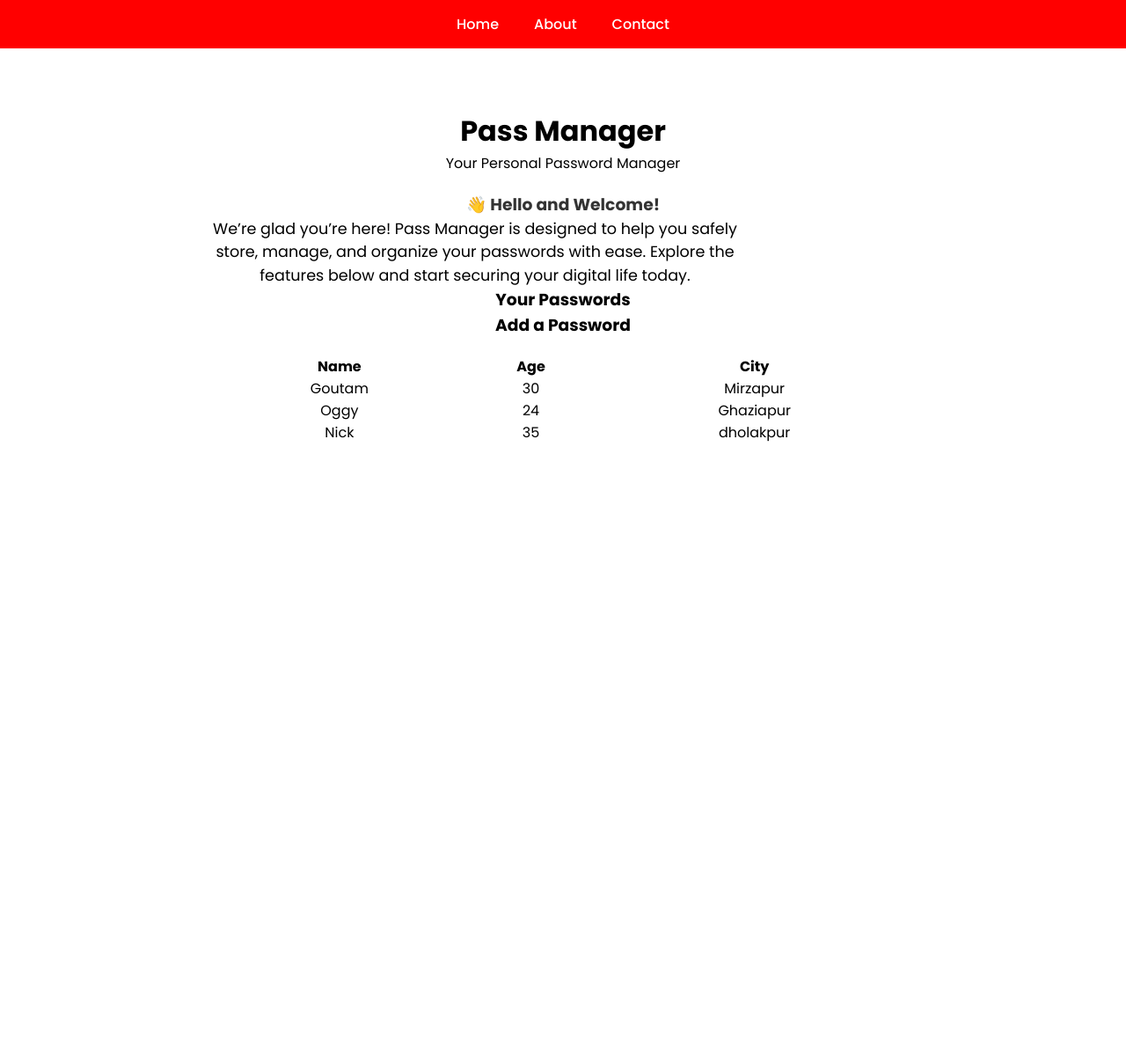
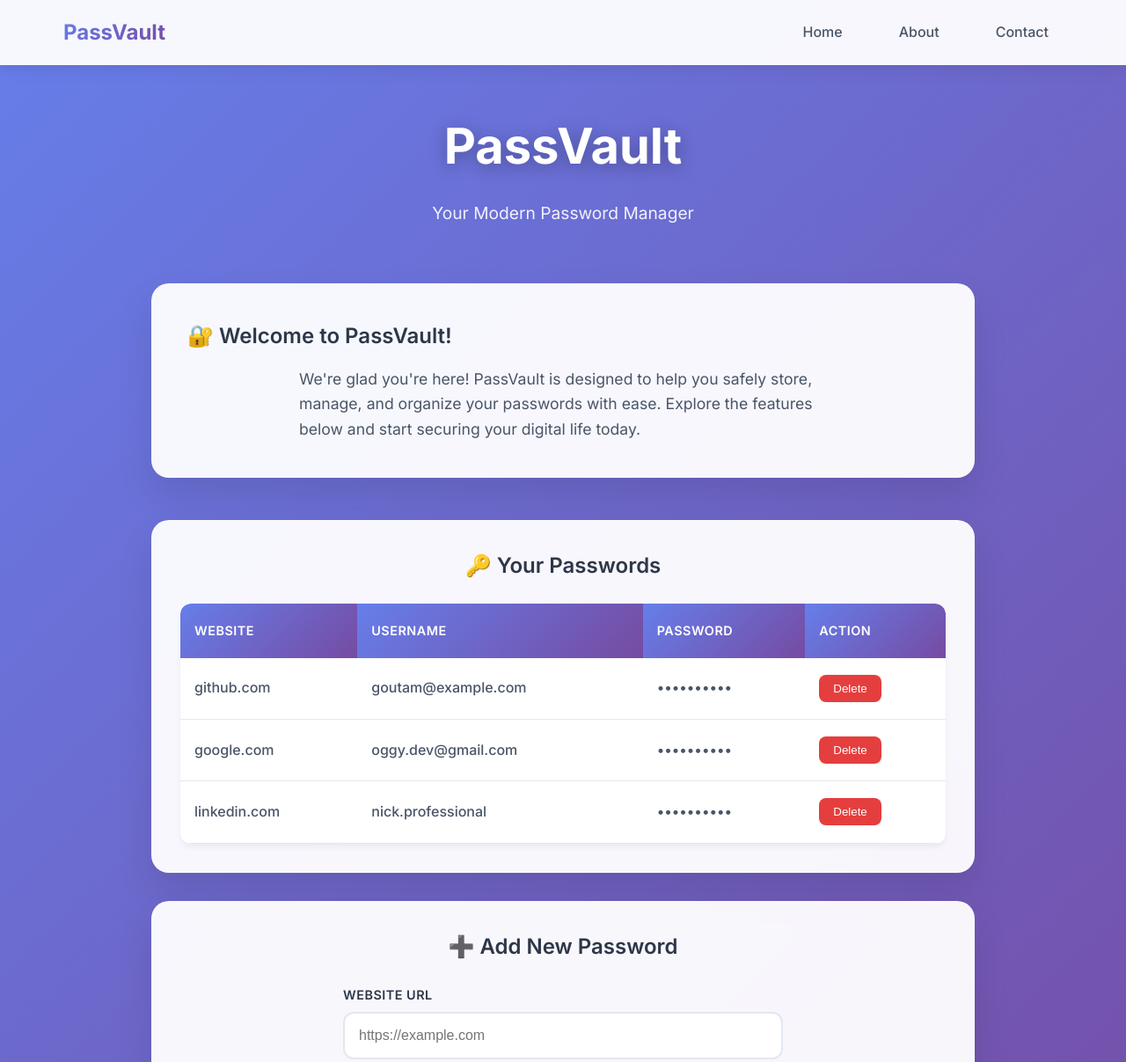
Before and after one commit to Powar-Goutxm/PassVault-PasswordManager, a plain HTML site: page index.html in a window 1280 px wide. Shown: the top 1207 px of the page at 88% size. Before the commit the page ends 800 px from the top, so only its background shows below. Drawn offline with Linux system fonts and the light colour scheme.

Commit message:
3rd commit_js

```diff
--- a/index.html
+++ b/index.html
@@ -1,103 +1,110 @@
 <!DOCTYPE html>
-<html lang = "en">
-
+<html lang="en">
   <head>
-    <meta charset="UTF-8">
-    <meta name="viewport" content="width=device-width, initial-scale=1.0">
-    <title>Pass Manager - Personal Password Manager </title>
-
-    <style>
-        @import url('https://fonts.googleapis.com/css2?family=Poppins:ital,wght@0,100;0,200;0,300;0,400;0,500;0,600;0,700;0,800;0,900;1,100;1,200;1,300;1,400;1,500;1,600;1,700;1,800;1,900&display=swap');
- * {
-  margin: 0;
-  padding: 0;
-  font-family: "Poppins", sans-serif;
-}
-
-.poppins-light {
-  font-weight: 300;
-  font-style: normal;
-}
-
-nav {
-  background-color: red;
-  padding: 15px;
-}
-ul {
-  display: flex;
-  justify-content: center;
-}
-ul li {
-  list-style: none;
-  margin: 0 20px;
-  cursor: pointer;
-  font-weight: 500;
-  color: white;
-  transition: color 0.3s ease;
-}
-ul li:hover {
-  color: rgb(9, 99, 203);
-}
-.container {
-  max-width: 800px;
-  margin: 50px auto;
-  padding: 20px;
-  text-align: center;
-}
-
-table {
-  width: 100%;
-  border-collapse: collapse;
-  margin-top: 20px;
-}
-</style>
+    <meta charset="UTF-8" />
+    <meta name="viewport" content="width=device-width, initial-scale=1.0" />
+    <title>PassVault - Modern Password Manager</title>
+    <link rel="stylesheet" href="style.css" />
   </head>
-
-
 
   <body>
     <nav>
-        <ul>
+      <div class="nav-container">
+        <div class="logo">PassVault</div>
+        <ul class="nav-links">
           <li>Home</li>
           <li>About</li>
           <li>Contact</li>
         </ul>
+      </div>
     </nav>
-    <div class = "container">
-        <h1>Pass Manager</h1>
-        <p>Your Personal Password Manager</p>
-        <h3 style="margin-top: 20px; color: #333;">👋 Hello and Welcome!</h2>
-        <p style="font-size: 1.1rem; max-width: 600px; line-height: 1.5;">
-        We’re glad you’re here! Pass Manager is designed to help you safely store, manage,
-        and organize your passwords with ease. Explore the features below and start securing your digital life today.
+
+    <div class="container">
+      <div class="hero">
+        <h1>PassVault</h1>
+        <p class="subtitle">Your Modern Password Manager</p>
+      </div>
+
+      <div class="welcome-card">
+        <h3>🔐 Welcome to PassVault!</h3>
+        <p>
+          We're glad you're here! PassVault is designed to help you safely
+          store, manage, and organize your passwords with ease. Explore the
+          features below and start securing your digital life today.
         </p>
-        <h3> Your Passwords</h3>
-         <h3> Add a Password</h3>
+      </div>
+
+      <div class="card">
+        <h3>🔑 Your Passwords</h3>
+        <div class="table-container">
           <table>
             <thead>
               <tr>
-        <th>Name</th>
-        <th>Age</th>
-        <th>City</th>
+                <th>Website</th>
+                <th>Username</th>
+                <th>Password</th>
+                <th>Action</th>
               </tr>
             </thead>
             <tbody>
               <tr>
-        <td>Goutam</td>
-        <td>30</td>
-        <td>Mirzapur</td>
+                <td>github.com</td>
+                <td>goutam@example.com</td>
+                <td>••••••••••</td>
+                <td><button class="delete-btn">Delete</button></td>
               </tr>
               <tr>
-        <td>Oggy</td>
-        <td>24</td>
-        <td>Ghaziapur</td>
+                <td>google.com</td>
+                <td>oggy.dev@gmail.com</td>
+                <td>••••••••••</td>
+                <td><button class="delete-btn">Delete</button></td>
               </tr>
               <tr>
-        <td>Nick</td>
-        <td>35</td>
-        <td>dholakpur</td>
+                <td>linkedin.com</td>
+                <td>nick.professional</td>
+                <td>••••••••••</td>
+                <td><button class="delete-btn">Delete</button></td>
               </tr>
             </tbody>
           </table>
         </div>
+      </div>
+
+      <div class="card">
+        <h3>➕ Add New Password</h3>
+        <form class="form-grid">
+          <div class="form-group">
+            <label for="website">Website URL</label>
+            <input
+              type="url"
+              id="website"
+              name="website"
+              placeholder="https://example.com"
+            />
+          </div>
+          <div class="form-group">
+            <label for="username">Username/Email</label>
+            <input
+              type="text"
+              id="username"
+              name="username"
+              placeholder="your@email.com"
+            />
+          </div>
+          <div class="form-group">
+            <label for="password">Password</label>
+            <input
+              type="password"
+              id="password"
+              name="password"
+              placeholder="Enter your password"
+            />
+          </div>
+          <button type="submit" class="submit-btn">Add Password</button>
+        </form>
+      </div>
+    </div>
+
+    <script src="script.js"></script>
+  </body>
 </html>
--- /dev/null
+++ b/script.js
@@ -0,0 +1,40 @@
+console.log("Script loaded");
+document.querySelector(".submit-btn").addEventListener("click", (e) => {
+  e.preventDefault();
+  console.log("Clicked");
+  console.log(website.value, username.value, password.value);
+  let passwords = localStorage.getItem("passwords");
+  console.log(passwords);
+  if (passwords == null) {
+    let json = [];
+    json.push({
+      username: website.value,
+      username: username.value,
+      password: password.value,
+    });
+    alert("Password added successfully!");
+    localStorage.setItem("passwords", JSON.stringify(json));
+  } else {
+    json.push({ username: username.value, password: password.value });
+    alert("Password added successfully!");
+    localStorage.setItem("passwords", JSON.stringify(json));
+  }
+});
+
+/*document.querySelectorAll(".delete-btn").forEach((btn) => {
+        btn.addEventListener("click", function () {
+          if (confirm("Are you sure you want to delete this password?")) {
+            this.closest("tr").style.opacity = "0";
+            setTimeout(() => {
+              this.closest("tr").remove();
+            }, 300);
+          }
+        });
+      });
+
+      // Form submission
+      document.querySelector("form").addEventListener("submit", function (e) {
+        e.preventDefault();
+        alert("Password added successfully! (This is a demo)");
+        this.reset();
+      });*/
```
Lines whose indentation alone changed are shown as unchanged.
